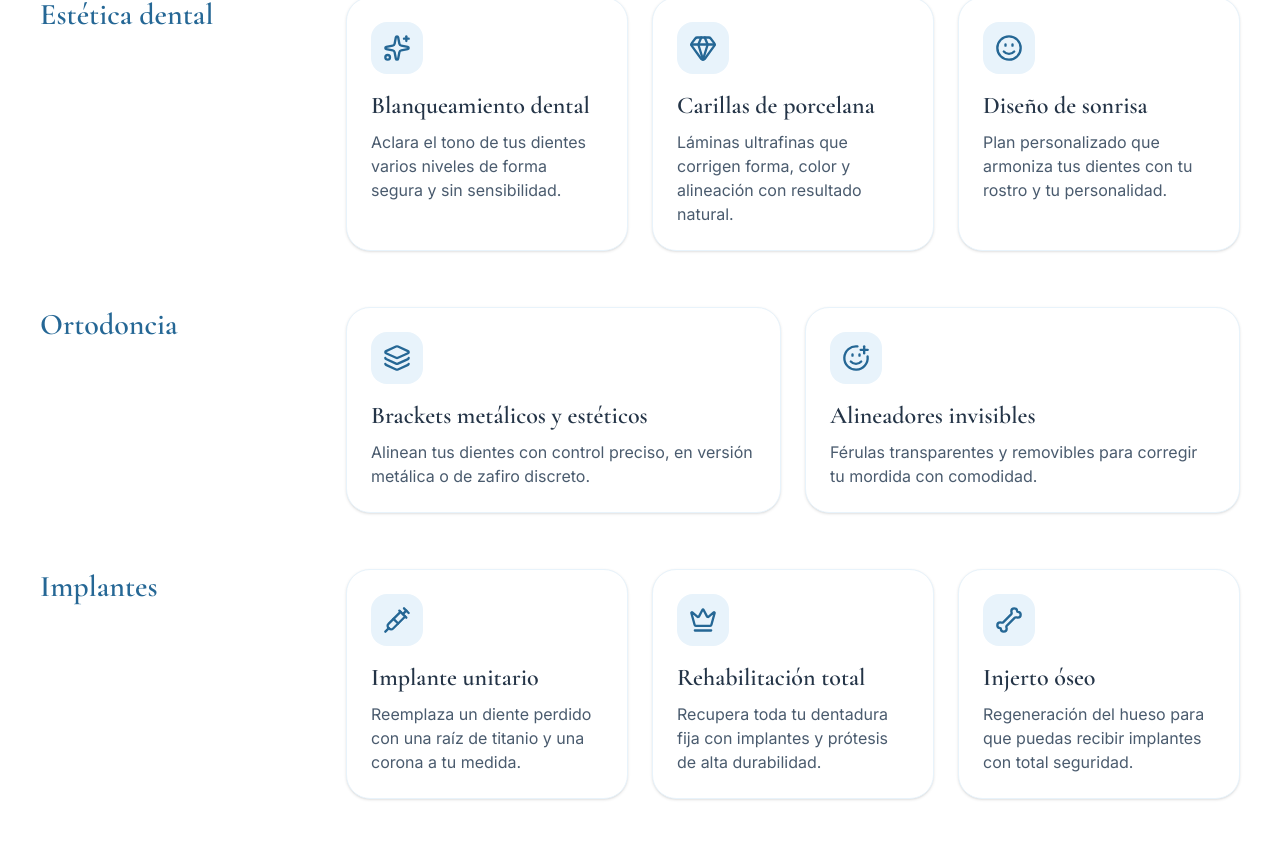
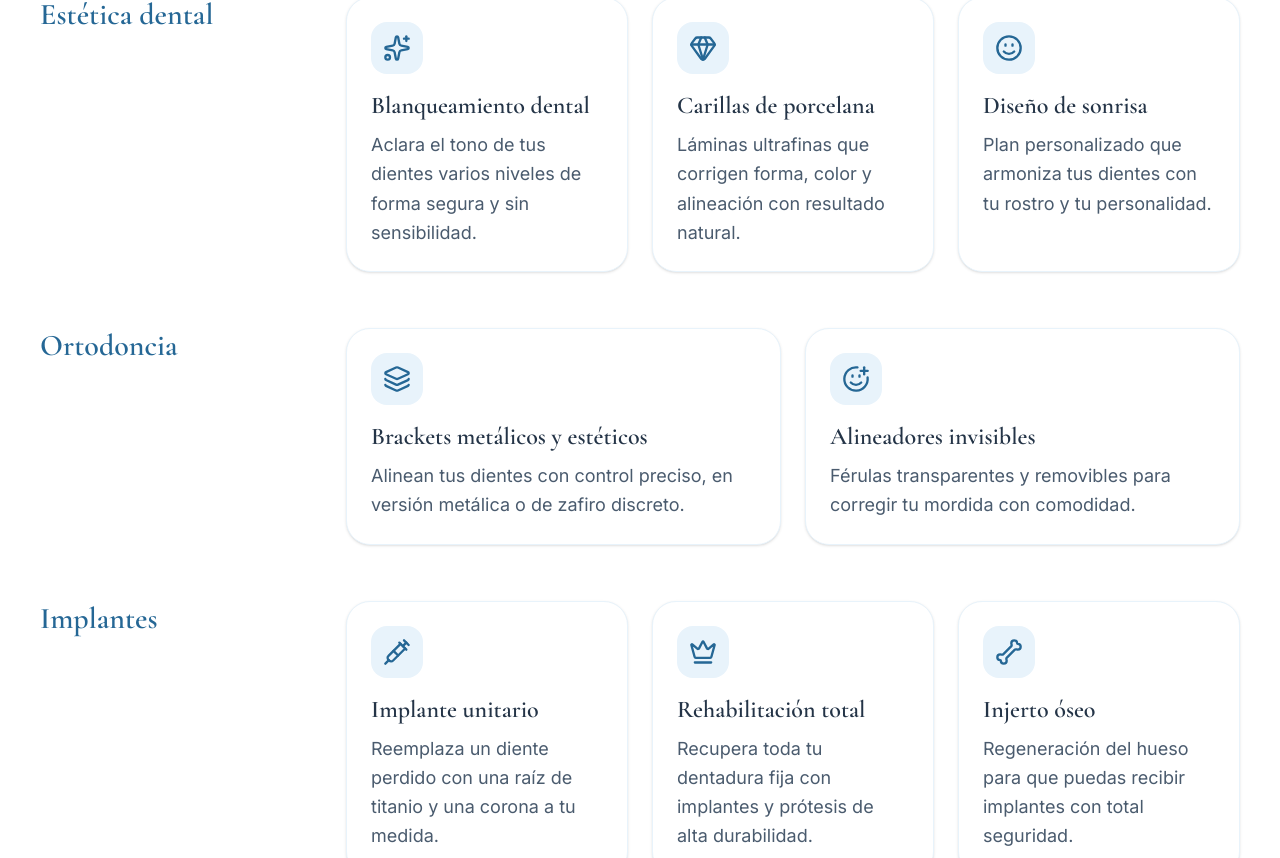
Before and after one commit to cristian596/Dental-Prime, a React (Vite) app: page / in a window 1280 px wide. Shown: the part 1251-2109 px from the top of the page. Built offline with nearby package versions, Linux system fonts and the light colour scheme.

Commit message:
cambios menores

```diff
--- a/index.html
+++ b/index.html
@@ -1,5 +1,5 @@
 <!doctype html>
-<html lang="%CLINIC_LANG%">
+<html lang="%CLINIC_LANG%" class="motion-safe:scroll-smooth">
   <head>
     <meta charset="UTF-8" />
     <meta name="viewport" content="width=device-width, initial-scale=1.0" />
--- a/src/components/sections/Hero.tsx
+++ b/src/components/sections/Hero.tsx
@@ -9,7 +9,7 @@ export function Hero() {
   return (
     <section
       id={hero.id}
-      className="relative isolate flex min-h-[80vh] scroll-mt-20 flex-col overflow-hidden bg-brand-900 pt-28 lg:min-h-[85vh]"
+      className="relative isolate flex min-h-[80vh] scroll-mt-20 flex-col xl:scroll-mt-28 overflow-hidden bg-brand-900 pt-28 lg:min-h-[85vh]"
     >
       <img
         src={hero.image.src}
--- a/src/components/sections/Treatments.tsx
+++ b/src/components/sections/Treatments.tsx
@@ -30,7 +30,7 @@ export function Treatments() {
                       <Icon aria-hidden="true" size={28} />
                     </span>
                     <h4 className="font-serif text-2xl font-semibold">{name}</h4>
-                    <p className="mt-2 text-ink-soft">{description}</p>
+                    <p className="mt-2 text-base leading-relaxed text-ink-soft xl:text-lg">{description}</p>
                   </Card>
                 ))}
               </ul>
--- a/src/components/ui/Section.tsx
+++ b/src/components/ui/Section.tsx
@@ -17,7 +17,7 @@ export function Section({ id, tone = 'white', labelledBy, ariaLabel, children }:
       id={id}
       aria-labelledby={labelledBy}
       aria-label={ariaLabel}
-      className={`scroll-mt-20 py-20 xl:py-28 ${tone === 'tint' ? 'bg-brand-50' : 'bg-white'}`}
+      className={`scroll-mt-20 xl:scroll-mt-28 py-20 xl:py-28 ${tone === 'tint' ? 'bg-brand-50' : 'bg-white'}`}
     >
       <Container>{children}</Container>
     </section>
```
